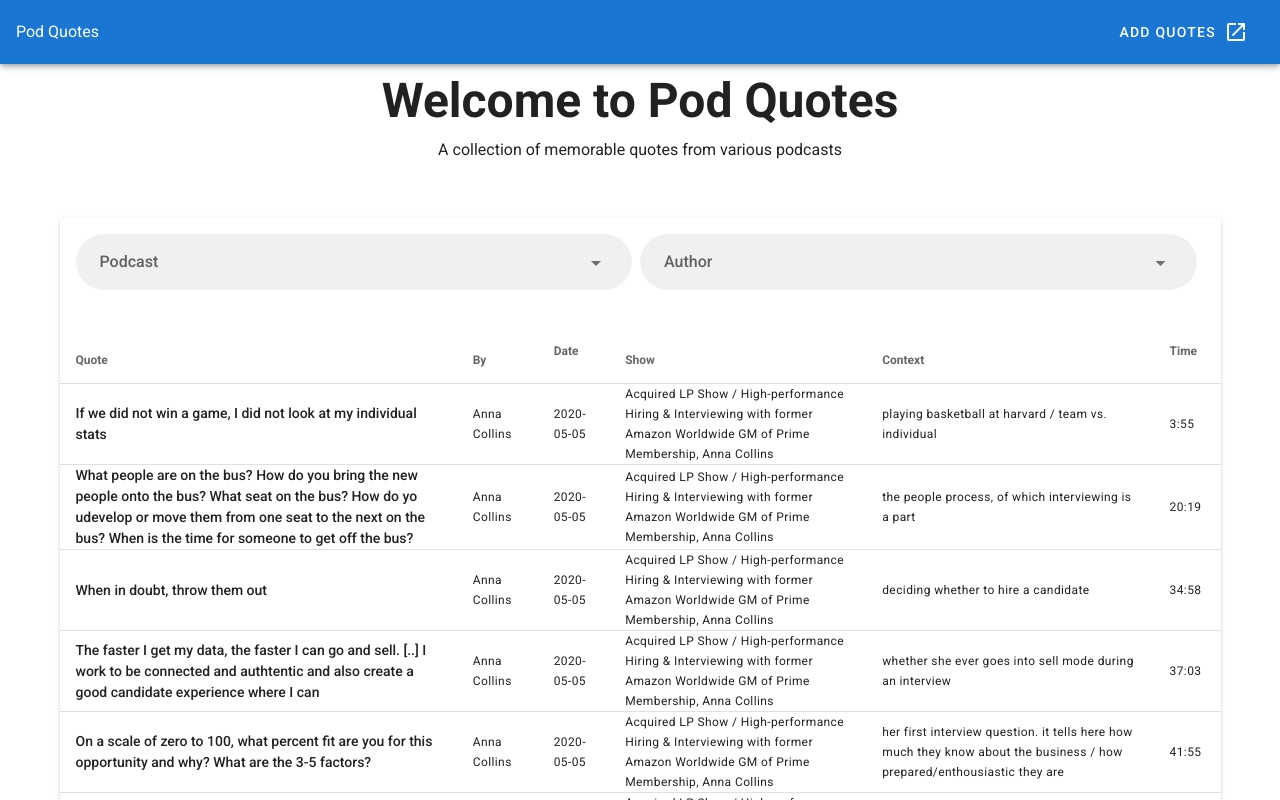
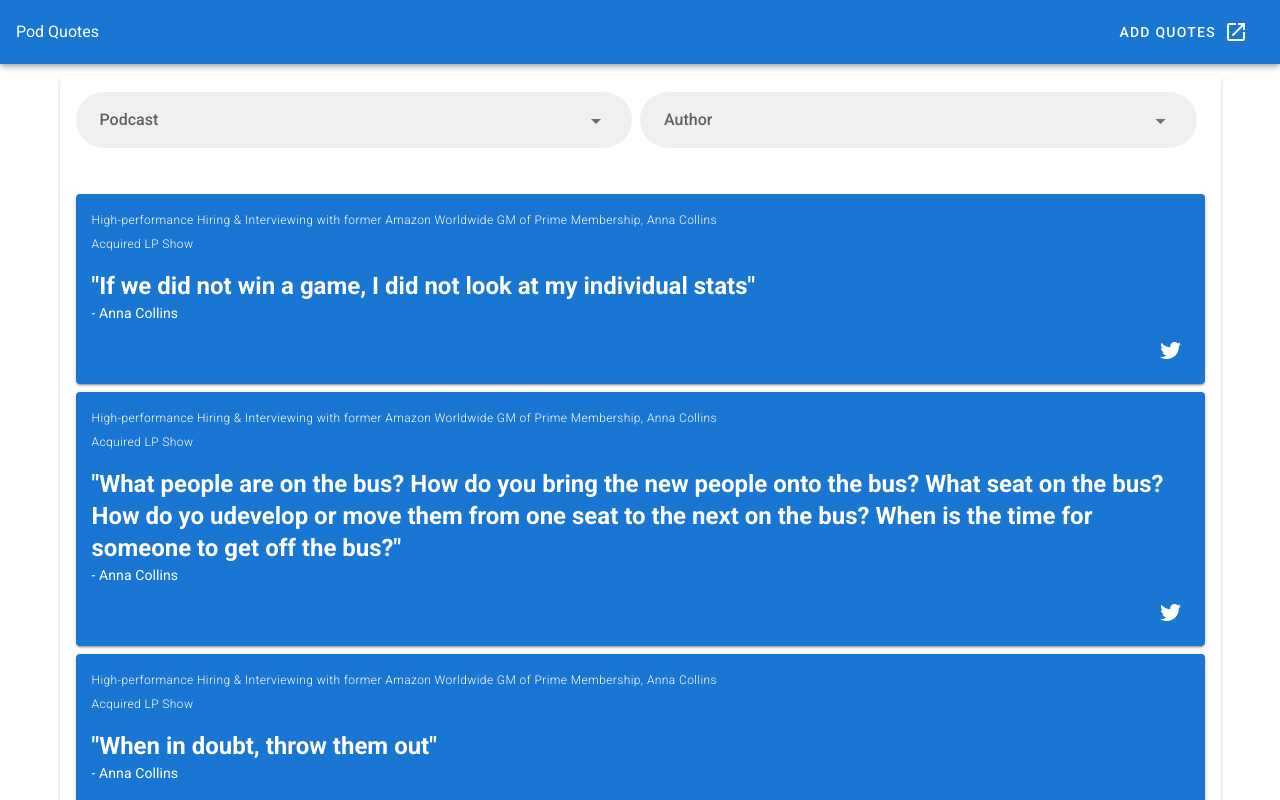
Before and after one commit to rethab/pod-quotes, a Vue app: page / in a window 1280 px wide. Shown: the top 800 px of the page. Built offline with nearby package versions, Linux system fonts and the light colour scheme.

Commit message:
move layout to cards, add tweet link

```diff
--- a/src/App.vue
+++ b/src/App.vue
@@ -22,26 +22,21 @@
     </v-app-bar>
 
     <v-main>
-      <Header/>
+      <!-- <Header/> -->
       <Quotes/>
     </v-main>
   </v-app>
 </template>
 
 <script>
-import Header from './components/Header';
 import Quotes from './components/Quotes';
 
 export default {
   name: 'App',
 
   components: {
-    Header,
     Quotes,
   },
 
-  data: () => ({
-    //
-  }),
 };
 </script>
--- a/src/components/Header.vue
+++ b/src/components/Header.vue
@@ -3,7 +3,7 @@
     <v-row class="text-center">
       <v-col class="mb-4">
         <h1 class="display-2 font-weight-bold mb-3">
-          Welcome to Pod Quotes
+          Pod Quotes
         </h1>
 
         <p class="subheading font-weight-regular">
--- /dev/null
+++ b/src/components/Quote.vue
@@ -0,0 +1,45 @@
+<template>
+
+  <v-card dark dense color="primary">
+    <v-card-title class="pb-1 caption font-weight-light">{{ quote.episode.name }}</v-card-title>
+    <v-card-title class="pt-0 caption font-weight-light">{{ quote.podcast.name }}</v-card-title>
+    <v-card-text class="pb-0 white--text">
+      <span class="headline font-weight-bold white--text">
+      "{{ quote.quote }}"
+      </span>
+      <br />
+      <span>- {{quote.by.name}}</span>
+    </v-card-text>
+    <v-card-actions class="pr-4 pb-4">
+      <v-spacer/>
+      <span>
+        <v-btn icon :href="tweetLink" target="_blank">
+          <v-icon>mdi-twitter</v-icon>
+        </v-btn>
+      </span>
+    </v-card-actions>
+  </v-card>
+</template>
+
+<script>
+export default {
+  name: 'Quote',
+  props: ['quote'],
+
+  computed: {
+    tweetLink: function () {
+      let by = this.quote.by.name;
+      if (this.quote.by.twitter) {
+        by += ` (@${this.quote.by.twitter})`;
+      }
+
+      const text = `"${this.quote.quote}"\n- ${by}\n\nvia @podquotesio`;
+      return `https://twitter.com/intent/tweet?text=${encodeURIComponent(text)}`
+    }
+  }
+}
+</script>
+
+<style scoped>
+
+</style>
--- a/src/components/Quotes.vue
+++ b/src/components/Quotes.vue
@@ -25,19 +25,25 @@
             v-model="selectedPersonId"
         ></v-autocomplete>
       </v-card-title>
-      <v-data-table
-          :headers="headers"
-          :items="quotes"
-      ></v-data-table>
+      <v-card-text>
+        <Quote
+            v-for="(quote, key) in quotes"
+            :quote="quote"
+            :key="key"
+            class="mb-2"
+        />
+      </v-card-text>
     </v-card>
   </v-container>
 </template>
 
 <script>
 import data from '@/data/data.js';
+import Quote from '@/components/Quote';
 
 export default {
   name: 'Quotes',
+  components: {Quote},
   data() {
     return {
       selectedPodcastId: null,
@@ -70,6 +76,7 @@ export default {
 
       quote.by = data().people().find(p => p.id === quote.quoteById);
       quote.episode = episode;
+      quote.podcast = podcast;
       quote.show = `${podcast.name} / ${episode.name}`
 
       return quote;
--- a/src/data/data.js
+++ b/src/data/data.js
@@ -49,22 +49,22 @@ export default () => {
                 {
                     id: 2,
                     name: 'Warren Buffet',
-                    twitter: 'https://twitter.com/WarrenBuffett'
+                    twitter: 'WarrenBuffett'
                 },
                 {
                     id: 3,
                     name: 'Paul Merriman',
-                    twitter: 'https://twitter.com/SavvyInvestorPM'
+                    twitter: 'SavvyInvestorPM'
                 },
                 {
                     id: 4,
                     name: 'Garry Tan',
-                    twitter: 'https://twitter.com/garrytan'
+                    twitter: 'garrytan'
                 },
                 {
                     id: 5,
                     name: 'Matt Cohler',
-                    twitter: 'https://twitter.com/mattcohler'
+                    twitter: 'mattcohler'
                 },
             ]
         },
```
